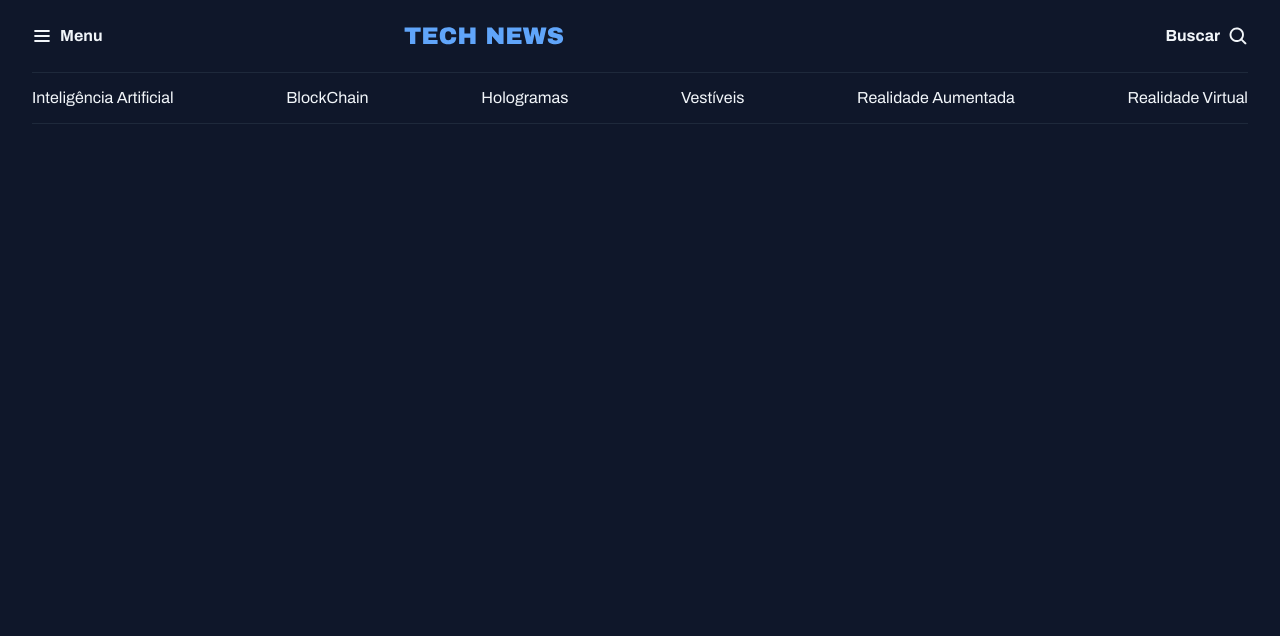
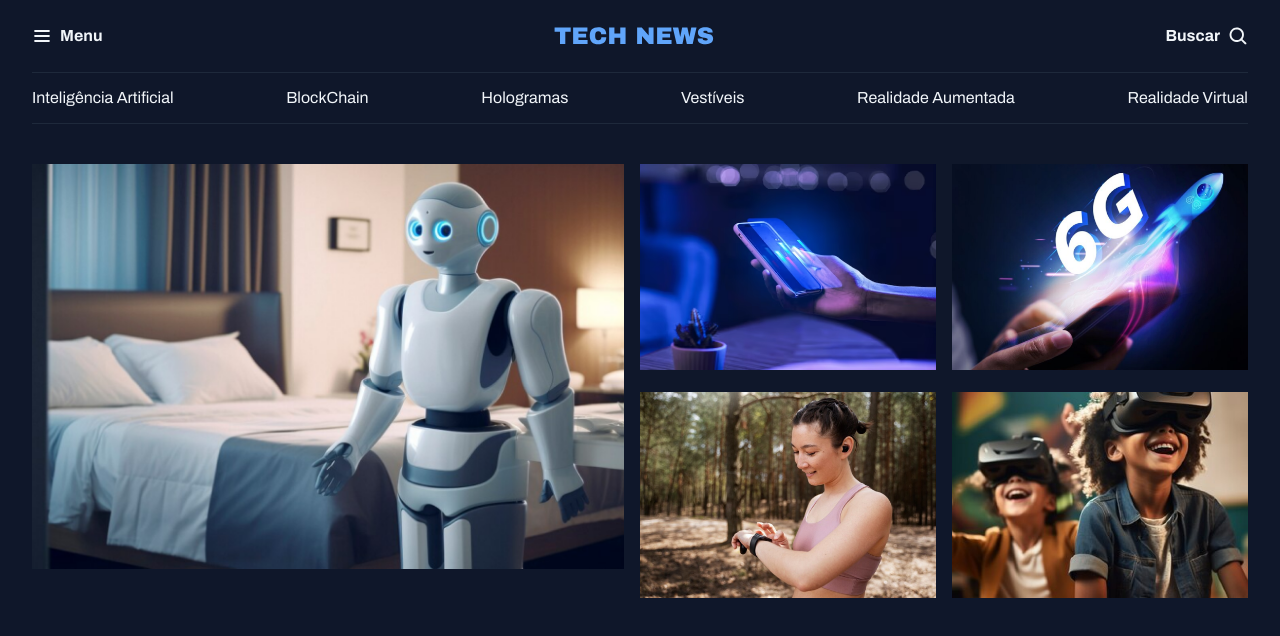
Before and after one commit to phpnogueira/Portal-de-Not-cias, a plain HTML site: page index.html in a window 1280 px wide. Drawn offline with Linux system fonts and the light colour scheme.

Commit message:
Estruturando os destaques

```diff
--- a/index.html
+++ b/index.html
@@ -39,5 +39,29 @@
         <a href="#">Realidade Virtual</a>
       </nav>
     </header>
+    <main class="grid container">
+      <section id="featured" class="grid grid-flow-col gap-16">
+        <div>
+          <img src="assets/images/Image 01.png" alt="" />
+        </div>
+        <div class="grid grid-cols-2 gap-16">
+          <div>
+            <img src="assets/images/Image 02.png" alt="" />
+          </div>
+
+          <div>
+            <img src="assets/images/Image 03.png" alt="" />
+          </div>
+
+          <div>
+            <img src="assets/images/Image 04.png" alt="" />
+          </div>
+
+          <div>
+            <img src="assets/images/Image 05.png" alt="" />
+          </div>
+        </div>
+      </section>
+    </main>
   </body>
 </html>
--- a/styles/global.css
+++ b/styles/global.css
@@ -40,18 +40,16 @@ h3 {
   font: inherit;
 }
 
+img {
+  max-width: 100%;
+}
+
 .container {
   max-width: 1280px;
   padding-inline: 32px;
   margin-inline: auto;
 }
 
-/* utility-first   */
-
-.grid {
-  display: grid;
+main {
+  margin-top: 40px;
 }
-
-.grid-flow-col {
-  grid-auto-flow: column;
-}
--- a/styles/header.css
+++ b/styles/header.css
@@ -5,6 +5,10 @@
     display: flex;
     align-items: center;
     gap: 8px;
+  }
+
+  div:nth-child(2) {
+    margin-inline: auto;
   }
 }
 
--- a/styles/index.css
+++ b/styles/index.css
@@ -1,2 +1,4 @@
 @import url(global.css);
 @import url(header.css);
+@import url(utility.css);
+@import url(section.css);
--- /dev/null
+++ b/styles/section.css
@@ -0,0 +1,5 @@
+#featured {
+  height: 100%;
+  object-fit: cover;
+  border-radius: 4px;
+}
--- /dev/null
+++ b/styles/utility.css
@@ -0,0 +1,15 @@
+.grid {
+  display: grid;
+}
+
+.grid-flow-col {
+  grid-auto-flow: column;
+}
+
+.grid-cols-2 {
+  grid-template-columns: 1fr 1fr;
+}
+
+.gap-16 {
+  gap: 16px;
+}
```
